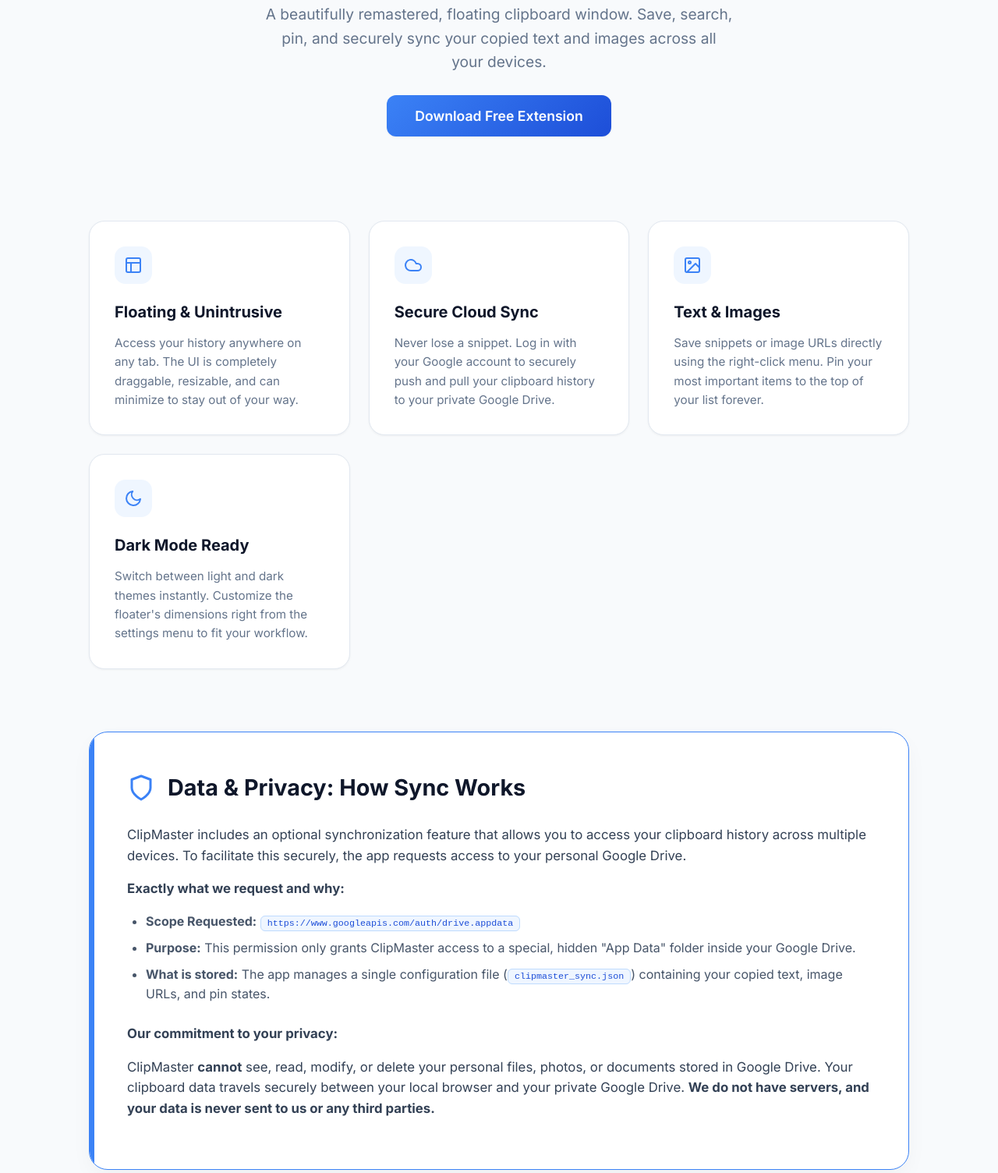
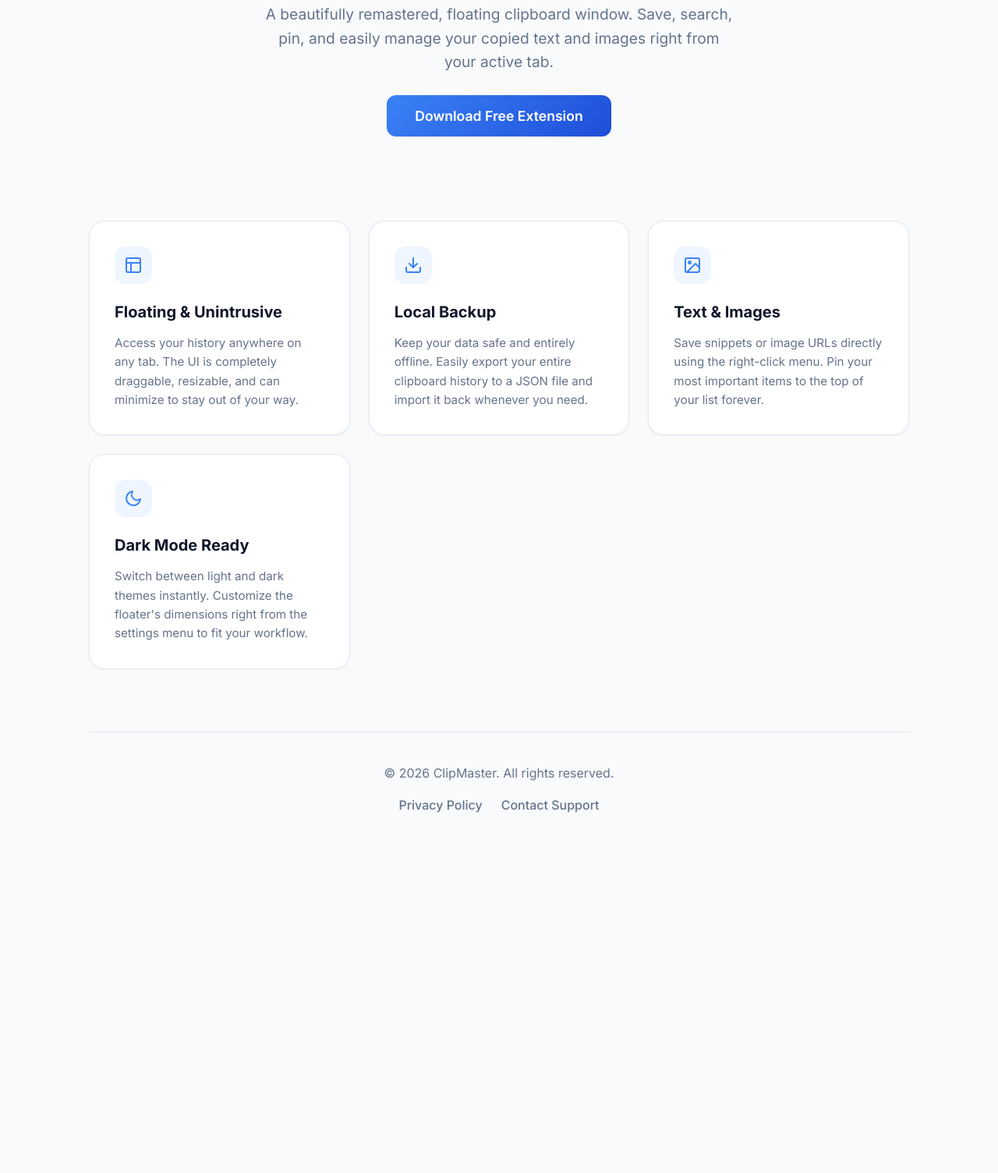
Before and after one commit to gokuthug1/ClipMaster, a plain HTML site: page index.html in a window 1280 px wide. Shown: the part 403-1907 px from the top of the page at 78% size. After the commit the page ends 1489 px from the top, so only its background shows below. Drawn offline with Linux system fonts and the light colour scheme.

Commit message:
Refactor HTML content and remove transparency notice
Updated the description meta tag and modified text in the main content. Removed the transparency notice section.

```diff
--- a/index.html
+++ b/index.html
@@ -4,7 +4,7 @@
     <meta charset="UTF-8">
     <meta name="viewport" content="width=device-width, initial-scale=1.0">
     <title>ClipMaster - Floating Clipboard Manager for Chrome</title>
-    <meta name="description" content="ClipMaster is a beautifully remastered, floating clipboard window for Google Chrome with seamless Google Drive Cloud Sync.">
+    <meta name="description" content="ClipMaster is a beautifully remastered, floating clipboard window for Google Chrome.">
 
     <style>
         @import url('https://fonts.googleapis.com/css2?family=Inter:wght@400;500;600;700;800&display=swap');
@@ -64,17 +64,6 @@
         .feature-card h3 { font-size: 1.25rem; font-weight: 700; margin-bottom: 12px; color: var(--text-main); }
         .feature-card p { color: var(--text-muted); font-size: 0.95rem; }
 
-        /* Transparency Notice */
-        .transparency { background: white; border: 1px solid var(--primary); border-radius: 24px; padding: 48px; margin: 40px 0; position: relative; overflow: hidden; box-shadow: var(--shadow-md); }
-        .transparency::before { content: ''; position: absolute; top: 0; left: 0; width: 6px; height: 100%; background: var(--primary); }
-        .t-header { display: flex; align-items: center; gap: 16px; margin-bottom: 24px; }
-        .t-header svg { width: 36px; height: 36px; color: var(--primary); }
-        .transparency h2 { font-size: 1.8rem; font-weight: 700; color: #0f172a; }
-        .transparency p { color: #334155; margin-bottom: 16px; font-size: 1.05rem; }
-        .transparency ul { margin-left: 24px; color: #475569; margin-bottom: 24px; }
-        .transparency li { margin-bottom: 8px; }
-        .transparency code { background: var(--primary-light); color: var(--primary-dark); padding: 2px 8px; border-radius: 6px; font-family: monospace; font-size: 0.9em; border: 1px solid #bfdbfe; }
-
         /* Footer */
         footer { border-top: 1px solid var(--border); padding: 40px 0; margin-top: 80px; text-align: center; color: var(--text-muted); }
         footer .links { margin-top: 16px; display: flex; justify-content: center; gap: 24px; }
@@ -108,7 +97,7 @@
                 Version 8.0 Available Now
             </div>
             <h1>The ultimate <span>clipboard manager</span> for your browser.</h1>
-            <p>A beautifully remastered, floating clipboard window. Save, search, pin, and securely sync your copied text and images across all your devices.</p>
+            <p>A beautifully remastered, floating clipboard window. Save, search, pin, and easily manage your copied text and images right from your active tab.</p>
             <!-- UPDATE THIS LINK -->
             <a href="https://chrome.google.com/webstore/detail/gopagdmpgfbgklmckanjgpdcdkemipkl" class="btn-primary" target="_blank" style="padding: 16px 36px; font-size: 1.1rem;">Download Free Extension</a>
         </section>
@@ -124,10 +113,10 @@
             </div>
             <div class="feature-card">
                 <div class="icon-wrapper">
-                    <svg viewBox="0 0 24 24" fill="none" stroke="currentColor" stroke-width="2" stroke-linecap="round" stroke-linejoin="round"><path d="M17.5 19H9a7 7 0 1 1 6.71-9h1.79a4.5 4.5 0 1 1 0 9Z"></path></svg>
+                    <svg viewBox="0 0 24 24" fill="none" stroke="currentColor" stroke-width="2" stroke-linecap="round" stroke-linejoin="round"><path d="M21 15v4a2 2 0 0 1-2 2H5a2 2 0 0 1-2-2v-4"></path><polyline points="7 10 12 15 17 10"></polyline><line x1="12" y1="15" x2="12" y2="3"></line></svg>
                 </div>
-                <h3>Secure Cloud Sync</h3>
-                <p>Never lose a snippet. Log in with your Google account to securely push and pull your clipboard history to your private Google Drive.</p>
+                <h3>Local Backup</h3>
+                <p>Keep your data safe and entirely offline. Easily export your entire clipboard history to a JSON file and import it back whenever you need.</p>
             </div>
             <div class="feature-card">
                 <div class="icon-wrapper">
@@ -145,25 +134,6 @@
             </div>
         </section>
 
-        <!-- OAuth / Privacy Transparency Notice -->
-        <section class="transparency">
-            <div class="t-header">
-                <svg viewBox="0 0 24 24" fill="none" stroke="currentColor" stroke-width="2" stroke-linecap="round" stroke-linejoin="round"><path d="M12 22s8-4 8-10V5l-8-3-8 3v7c0 6 8 10 8 10z"></path></svg>
-                <h2>Data & Privacy: How Sync Works</h2>
-            </div>
-            <p>ClipMaster includes an optional synchronization feature that allows you to access your clipboard history across multiple devices. To facilitate this securely, the app requests access to your personal Google Drive.</p>
-
-            <p><strong>Exactly what we request and why:</strong></p>
-            <ul>
-                <li><strong>Scope Requested:</strong> <code>https://www.googleapis.com/auth/drive.appdata</code></li>
-                <li><strong>Purpose:</strong> This permission only grants ClipMaster access to a special, hidden "App Data" folder inside your Google Drive.</li>
-                <li><strong>What is stored:</strong> The app manages a single configuration file (<code>clipmaster_sync.json</code>) containing your copied text, image URLs, and pin states.</li>
-            </ul>
-
-            <p><strong>Our commitment to your privacy:</strong></p>
-            <p>ClipMaster <strong>cannot</strong> see, read, modify, or delete your personal files, photos, or documents stored in Google Drive. Your clipboard data travels securely between your local browser and your private Google Drive. <strong>We do not have servers, and your data is never sent to us or any third parties.</strong></p>
-        </section>
-
         <!-- Footer -->
         <footer>
             <p>&copy; 2026 ClipMaster. All rights reserved.</p>
```
